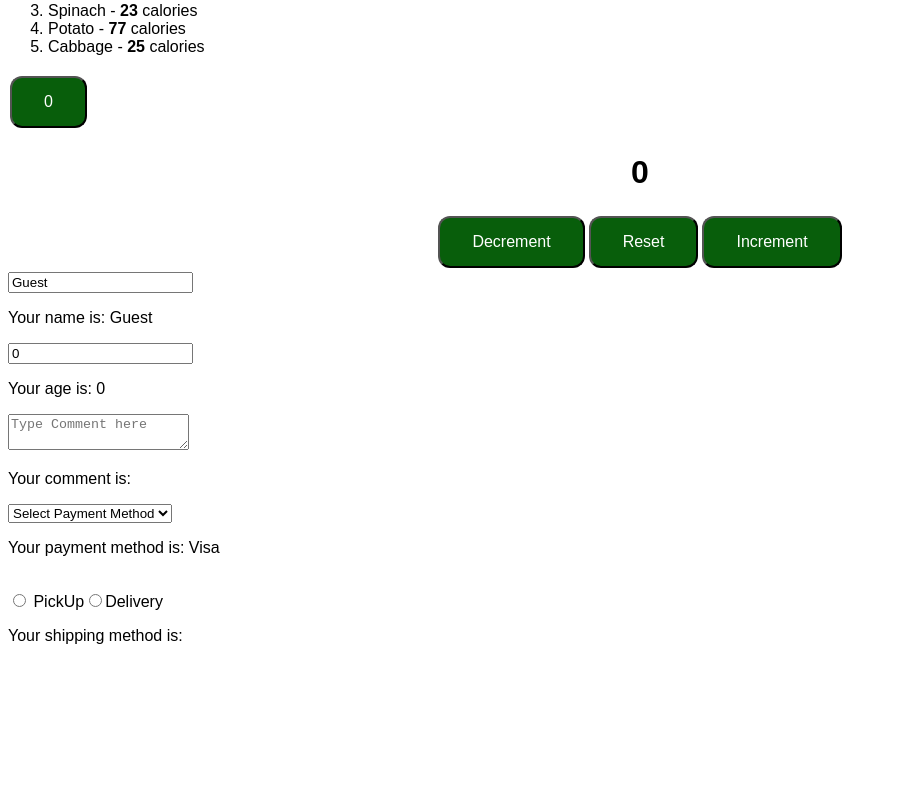
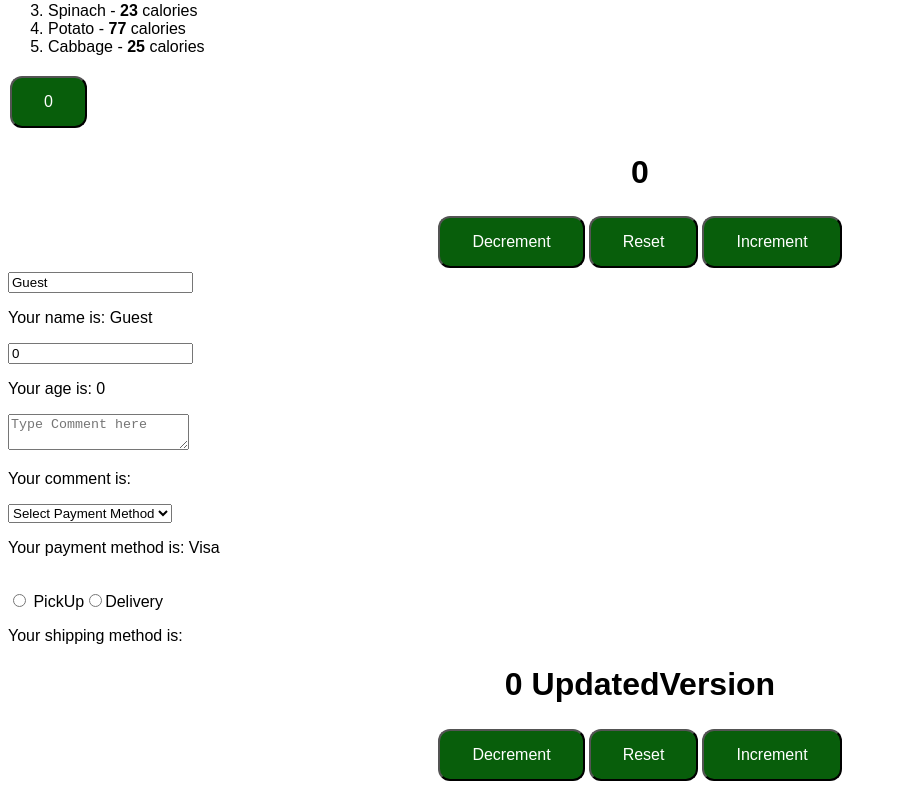
Before and after one commit to niloyblueee/Learning_ReactJS, a React (Vite) app in the folder learning_react/: page / in a window 1280 px wide. Shown: the part 1125-1918 px from the top of the page, without its empty margins (0-897 px from the left). Before the commit the page ends 1786 px from the top, so only its background shows below. Built offline with nearby package versions, Linux system fonts and the light colour scheme.

Commit message:
learnt updaterfunctoin

```diff
--- a/learning_react/src/App.jsx
+++ b/learning_react/src/App.jsx
@@ -15,6 +15,8 @@ import Button2 from './Button/Button2.jsx';
 import Counter from './Counter.jsx';
 
 import OnChange from './OnChange.jsx';
+
+import CounterUp from './CounterUpdaterFunc.jsx';
 
 function App() {
     return (
@@ -47,7 +49,9 @@ function App() {
 
         <OnChange />
 
+        {/*lEARNING updater function*/}
 
+        <CounterUp/>
 
 
 
--- /dev/null
+++ b/learning_react/src/CounterUpdaterFunc.jsx
@@ -0,0 +1,34 @@
+import styles from './Button/Button.module.css';
+import React, {useState} from "react";
+
+function CounterUp(){
+    const count = useState(0); // Using useState to create a state variable
+    // 'count' is an array where the first element is the current state value
+    const [countValue, setCountValue] = count;
+    // Using useState to create a state variable 'countValue' initialized to 0
+    // 'setCountValue' is the function to update 'countValue'
+
+    function increment() {
+        setCountValue(c => c + 1); // Using updater function to increment the count
+    }
+    function decrement() { // using updater function to decrement the count
+        setCountValue(c => c - 1);
+    }
+    function reset (){ // using updater function to reset the count
+        setCountValue(c => 0);
+    }
+    //react puts the updater function into a queue and executes it later
+    // This is useful when you want to ensure that the state updates are based on the previous state value
+    return(
+        <div className = "ShowCount" >
+            <h1 >{countValue} UpdatedVersion</h1>
+            <button className={styles.ButtonCssBroCode} onClick={decrement}>Decrement</button>
+            <button className={styles.ButtonCssBroCode} onClick={reset}>Reset</button>
+            <button className={styles.ButtonCssBroCode} onClick={increment}>Increment</button>
+        </div>
+
+
+    )
+
+}
+export default CounterUp;
```
